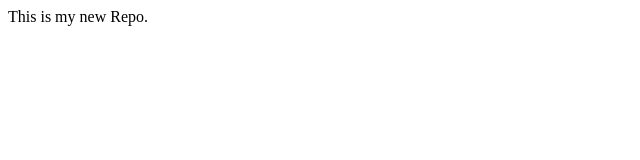
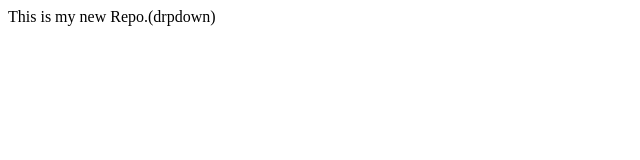
Before and after one commit to adityamishra5050/local_repo, a plain HTML site: page index.html in a window 1280 px wide. Shown: the full height of the page, 0-640 px from the left. Drawn offline with Linux system fonts and the light colour scheme.

```diff
--- a/index.html
+++ b/index.html
@@ -1 +1 @@
-<p>This is my new Repo.</p>
+<p>This is my new Repo.(drpdown)</p>
```
